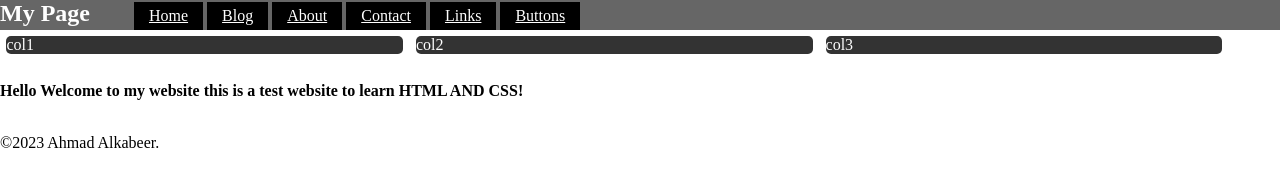
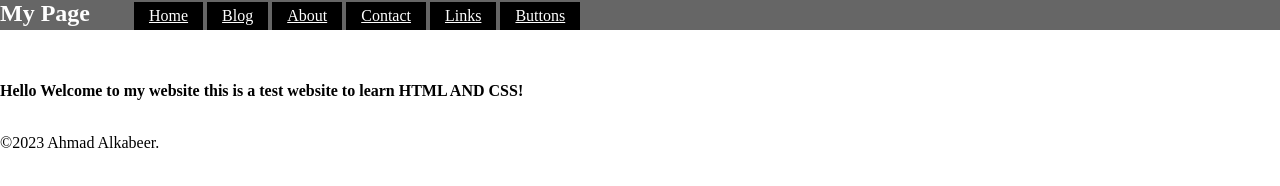
Before and after one commit to Aqmedk/Ahmadlk, a plain HTML site: page index.html in a window 1280 px wide. Drawn offline with Linux system fonts and the light colour scheme.

Commit message:
Update index.html

```diff
--- a/index.html
+++ b/index.html
@@ -21,10 +21,7 @@
  	 </nav>
     </header>
 
-      <div class="row">
-    	<div class="col">col1</div>
-    	<div class="col">col2</div>
-    	<div class="col">col3</div>
+
   <br><br>
   <p>Hello Welcome to my website this is a test website to learn HTML AND CSS!</p>
       <footer>
```
